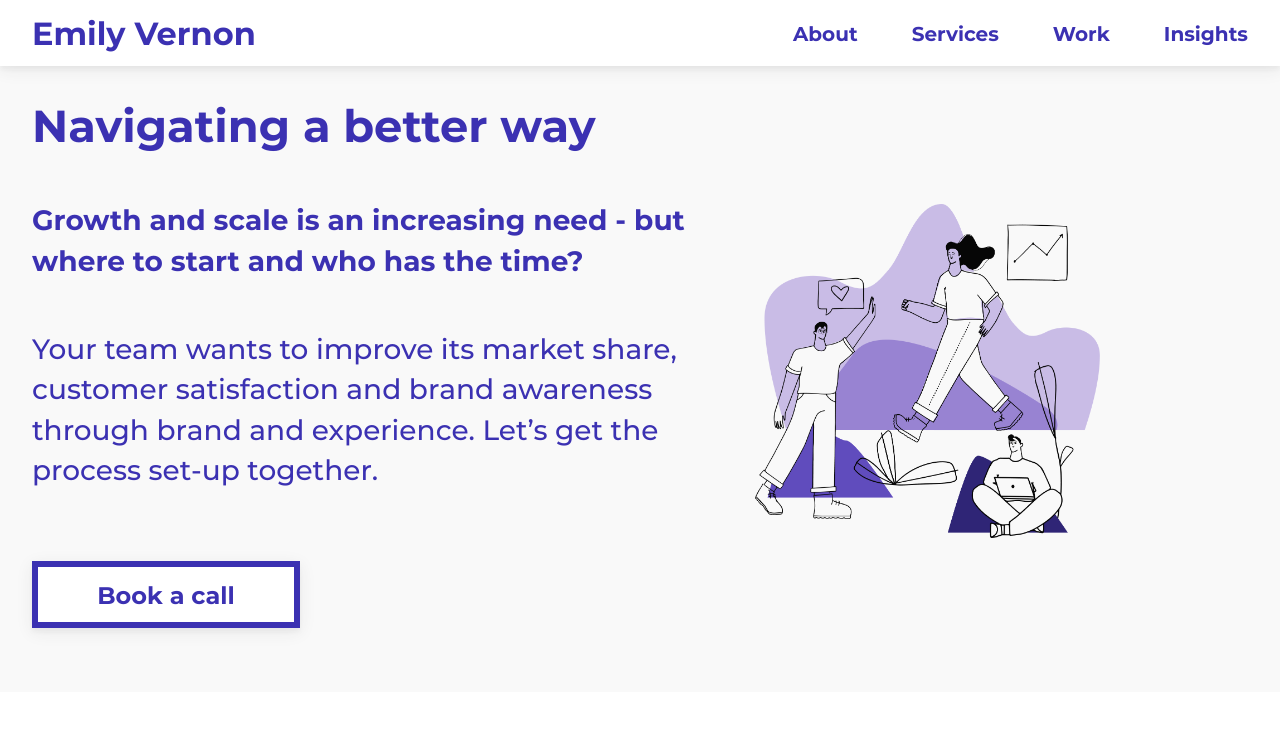
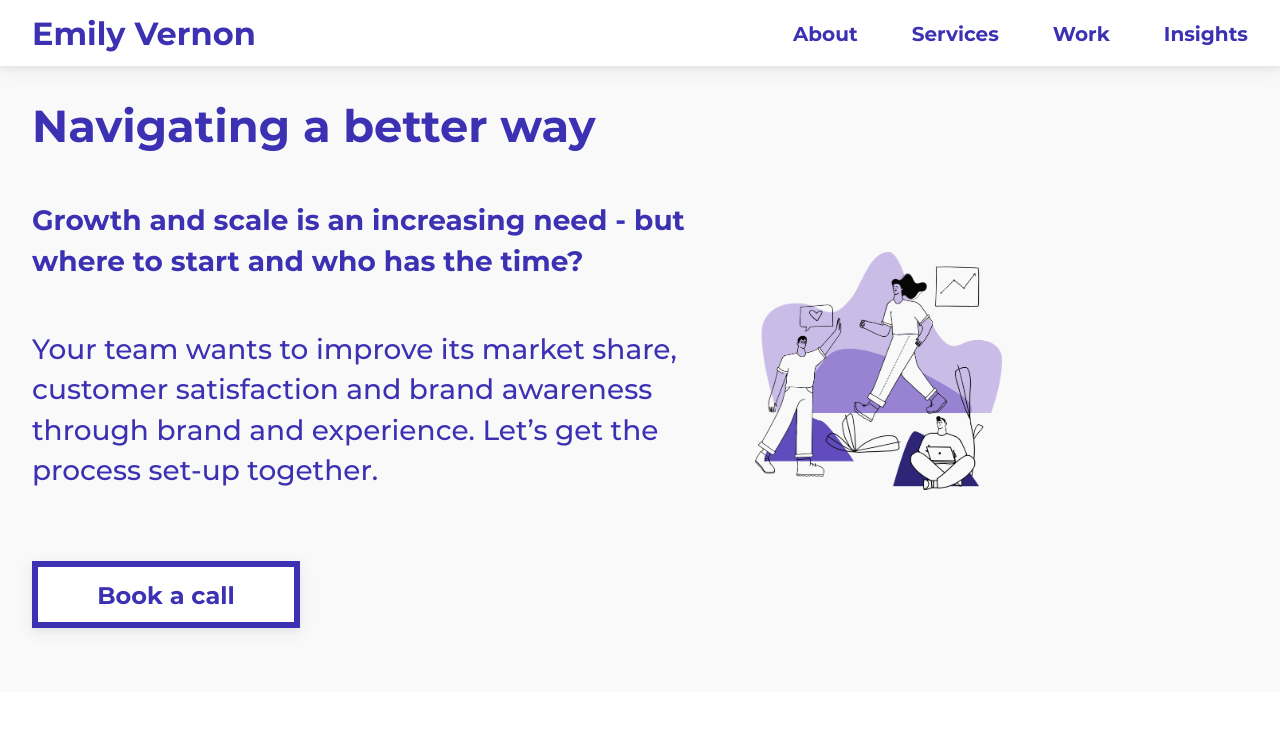
Before and after one commit to emilygv/emilyvernon.com, a Jekyll site: the page built from index.md, in a window 1280 px wide and 1400 px high, scrolled down 416 px. Shown: the top 736 px of the window. Built offline with Jekyll 4.4.1, drawn with Linux system fonts in a browser that asks for light colours; grey boxes are pictures that could not be loaded.

Commit message:
img fix in flex row

```diff
--- a/_sass/base/_default.scss
+++ b/_sass/base/_default.scss
@@ -189,5 +189,5 @@ mark, .mark {
 }
 
 .row img {
-  width: 70%
+  width: 50%
 }
```
